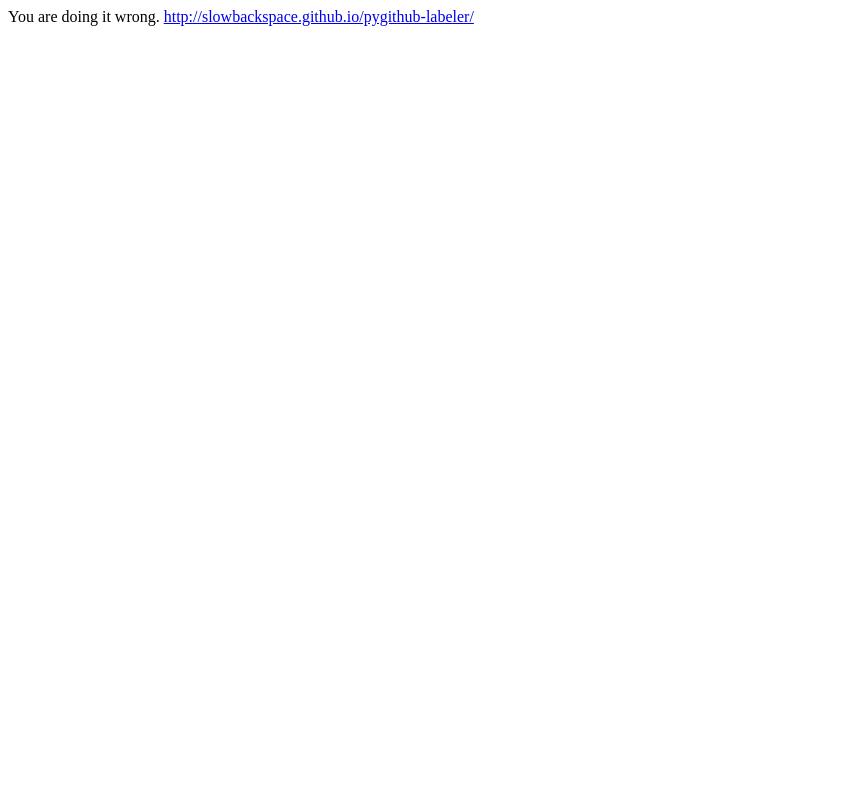
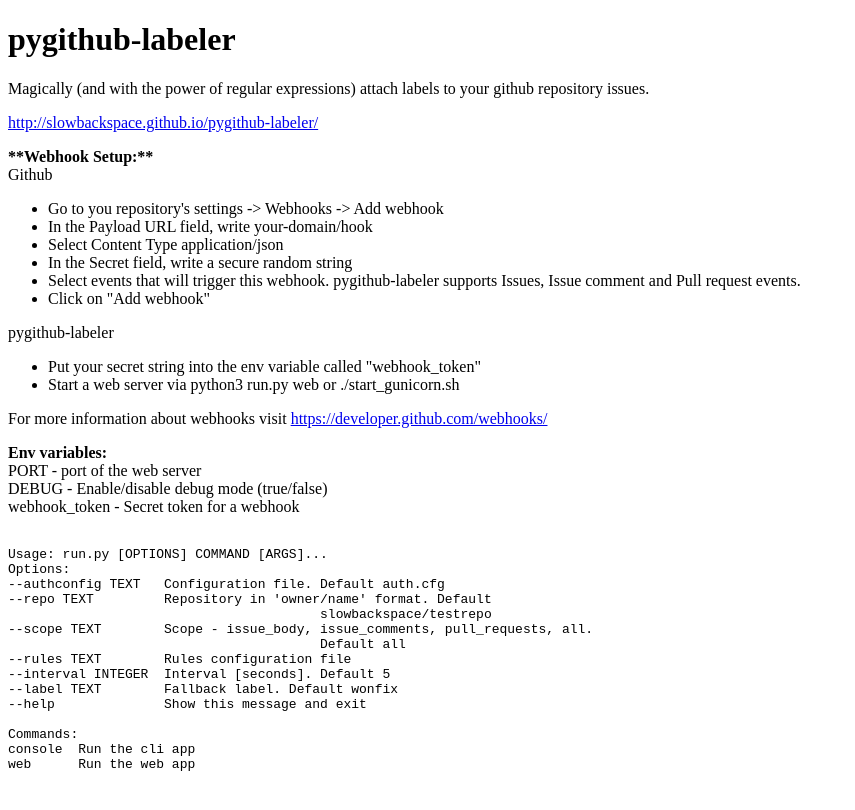
Before and after one commit to slowbackspace/MI-PYT, a plain HTML site: page templates/help.html in a window 1280 px wide. Shown: the whole page, without its empty margins (0-855 px from the left). Drawn offline with Linux system fonts and the light colour scheme.

Commit message:
Updated help page

```diff
--- a/templates/help.html
+++ b/templates/help.html
@@ -6,6 +6,54 @@
 		<meta name="viewport" content="width=device-width, initial-scale=1">
 	</head>
 	<body>
-		You are doing it wrong. <a href="http://slowbackspace.github.io/pygithub-labeler/">http://slowbackspace.github.io/pygithub-labeler/</a>
+		<!--You are doing it wrong. <a href="http://slowbackspace.github.io/pygithub-labeler/">http://slowbackspace.github.io/pygithub-labeler/</a>-->
+
+		<h1><a id="pygithub-labeler" class="anchor" href="#pygithub-labeler" aria-hidden="true"><span aria-hidden="true" class="octicon octicon-link"></span></a>pygithub-labeler</h1>
+		<p>Magically (and with the power of regular expressions) attach labels to your github repository issues.</p>
+
+		<p><a href="http://slowbackspace.github.io/pygithub-labeler/">http://slowbackspace.github.io/pygithub-labeler/</a></p>
+
+		<p>
+			<strong>**Webhook Setup:**</strong><br>
+			Github
+			<ul>
+			<li>Go to you repository's settings -> Webhooks -> Add webhook</li>
+			<li>In the Payload URL field, write your-domain/hook</li>
+			<li>Select Content Type application/json</li>
+			<li>In the Secret field, write a secure random string</li>
+			<li>Select events that will trigger this webhook. pygithub-labeler supports Issues, Issue comment and Pull request events.</li>
+			<li>Click on "Add webhook"</li>
+			</ul>
+			pygithub-labeler
+			<ul>
+			<li>Put your secret string into the env variable called "webhook_token"</li>
+			<li>Start a web server via python3 run.py web or ./start_gunicorn.sh </li>
+			</ul>
+			For more information about webhooks visit <a href="https://developer.github.com/webhooks/">https://developer.github.com/webhooks/</a><br>
+		</p>
+
+		<p><strong>Env variables:</strong><br>
+		PORT - port of the web server<br>
+		DEBUG - Enable/disable debug mode (true/false)<br>
+		webhook_token - Secret token for a webhook</p>
+		<pre>
+		<code>
+Usage: run.py [OPTIONS] COMMAND [ARGS]...
+Options:
+--authconfig TEXT   Configuration file. Default auth.cfg
+--repo TEXT         Repository in 'owner/name' format. Default
+					slowbackspace/testrepo
+--scope TEXT        Scope - issue_body, issue_comments, pull_requests, all.
+					Default all
+--rules TEXT        Rules configuration file
+--interval INTEGER  Interval [seconds]. Default 5
+--label TEXT        Fallback label. Default wonfix
+--help              Show this message and exit
+
+Commands:
+console  Run the cli app
+web      Run the web app
+		</code>
+		</pre>
 	</body>
 </html>
```
